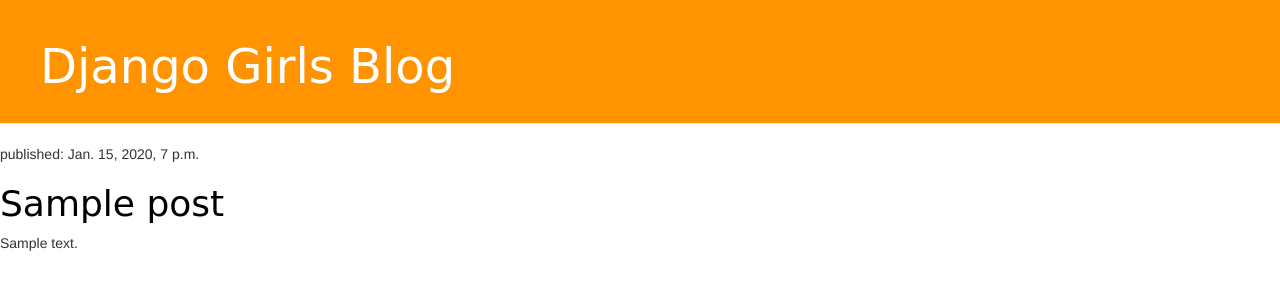
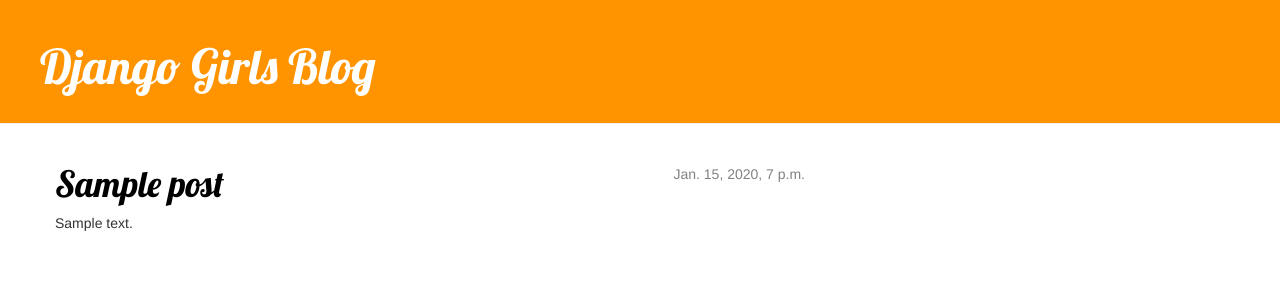
Before and after one commit to sgs0322/my-first-blog, a Django app: template blog/templates/blog/post_list.html in a window 1280 px wide. Shown: the top 302 px of the page. Run offline with Django 3.2, Linux system fonts and the light colour scheme; the template is opened without the code that fills it: values that come from a table or form of the project are taken from there, others are empty; tables that the repository leaves empty hold one stand-in row (values such as "Sample post"); some libraries are stand-ins or nearby versions.

Commit message:
Added view and template for detailed blog post as well as CSS for the site.

```diff
--- /dev/null
+++ b/blog/templates/blog/base.html
@@ -0,0 +1,23 @@
+{% load staticfiles %}
+<html>
+    <head>
+        <title>Django Girls blog</title>
+        <link rel="stylesheet" href="//maxcdn.bootstrapcdn.com/bootstrap/3.2.0/css/bootstrap.min.css">
+        <link rel="stylesheet" href="//maxcdn.bootstrapcdn.com/bootstrap/3.2.0/css/bootstrap-theme.min.css">
+        <link href='//fonts.googleapis.com/css?family=Lobster&subset=latin,latin-ext' rel='stylesheet' type='text/css'>
+        <link rel="stylesheet" href="{% static 'css/blog.css' %}">
+    </head>
+    <body>
+    <div class="page-header">
+        <h1><a href="/">Django Girls Blog</a></h1>
+    </div>
+    <div class="content container">
+        <div class="row">
+            <div class="col-md-8">
+            {% block content %}
+            {% endblock %}
+            </div>
+        </div>
+    </div>
+</body>
+</html>
--- a/blog/templates/blog/post_list.html
+++ b/blog/templates/blog/post_list.html
@@ -1,22 +1,13 @@
-{% load staticfiles %}
-<html>
-    <head>
-        <title>Django Girls blog</title>
-        <link rel="stylesheet" href="//maxcdn.bootstrapcdn.com/bootstrap/3.2.0/css/bootstrap.min.css">
-        <link rel="stylesheet" href="//maxcdn.bootstrapcdn.com/bootstrap/3.2.0/css/bootstrap-theme.min.css">
-        <link rel="stylesheet" href="{% static 'css/blog.css' %}">
-    </head>
-    <body>
-        <div class="page-header">
-		    <h1><a href="/">Django Girls Blog</a></h1>
-		</div>
+{% extends 'blog/base.html' %}
 
-        {% for post in posts %}
-            <div class="post">
-			    <p>published: {{ post.published_date }}</p>
-			    <h1><a href="">{{ post.title }}</a></h1>
-			    <p>{{ post.text|linebreaksbr }}</p>
-			</div>
-        {% endfor %}
-    </body>
-</html>
+{% block content %}
+    {% for post in posts %}
+        <div class="post">
+            <div class="date">
+                {{ post.published_date }}
+            </div>
+            <h1><a href="{% url 'post_detail' pk=post.pk %}">{{ post.title }}</a></h1>
+            <p>{{ post.text|linebreaksbr }}</p>
+        </div>
+    {% endfor %}
+{% endblock content %}
--- a/blog/urls.py
+++ b/blog/urls.py
@@ -3,4 +3,5 @@
 
 urlpatterns = [
     url(r'^$', views.post_list, name='post_list'),
+    url(r'^post/(?P<pk>[0-9]+)/$', views.post_detail, name='post_detail'),
 ]
--- a/blog/views.py
+++ b/blog/views.py
@@ -1,9 +1,13 @@
 from django.shortcuts import render
+from django.shortcuts import get_object_or_404
 from django.utils import timezone
 from .models import Post
 
- #
 
 def post_list(request):
     posts = Post.objects.filter(published_date__lte=timezone.now()).order_by('published_date')
     return render(request, 'blog/post_list.html', {'posts': posts})
+
+def post_detail(request, pk):
+    post = get_object_or_404(Post, pk=pk)
+    return render(request, 'blog/post_detail.html', {'post': post})
```
Also changed, not shown: blog/templates/blog/post_detail.html (added, +13 -0 lines).
